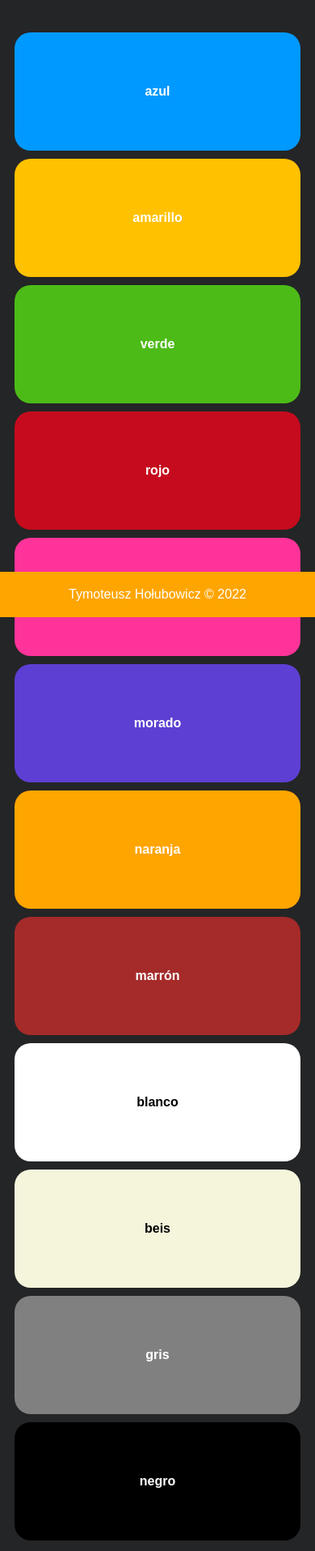
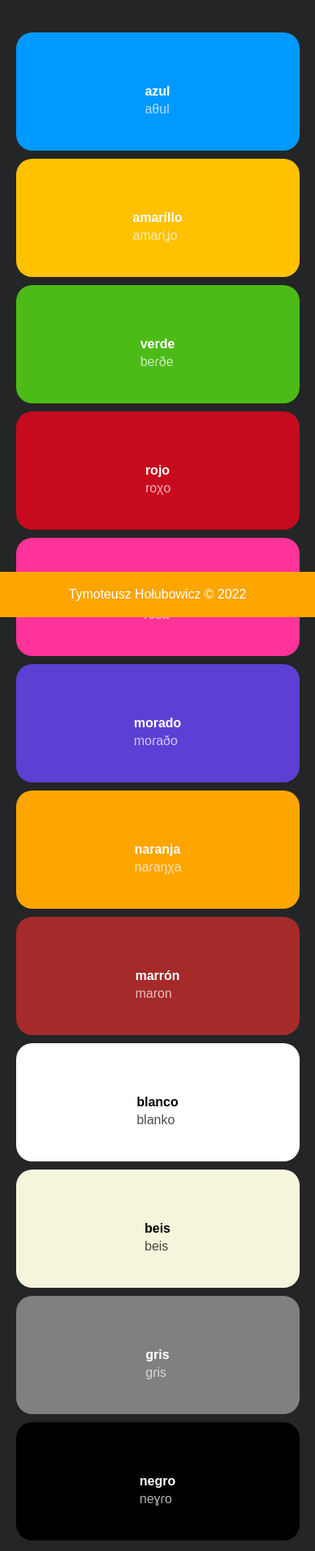
Before and after one commit to t-holubowicz/colores-en-espanol, a plain HTML site: page index.html in a window 390 px wide. Shown: the part 82-1997 px from the top of the page at 81% size. Drawn offline with Linux system fonts and the light colour scheme; a web font is replaced by a local one.

Commit message:
Added phonetic pronunciation

```diff
--- a/css/main.css
+++ b/css/main.css
@@ -1,3 +1,4 @@
+@charset "UTF-8";
 :root {
   --beige: #f5f5dc;
   --black: #000000;
@@ -57,6 +58,8 @@ b {
 }
 
 .content {
+  display: flex;
+  justify-content: center;
   text-align: center;
   margin-bottom: 4rem;
 }
@@ -64,7 +67,7 @@ b {
 .grid-container {
   display: grid;
   gap: 0.625rem;
-  padding: 0 clamp(0.625rem, 0.625rem + 2vw, 5rem) 0 clamp(0.625rem, 0.625rem + 2vw, 5rem);
+  width: min(90%, 87.5rem);
 }
 @media (min-width: 43.75em) {
   .grid-container {
@@ -85,39 +88,267 @@ b {
 }
 .grid-container__element--bg-beige {
   background-color: var(--beige);
+  position: relative;
+}
+.grid-container__element--bg-beige::before {
+  content: "beis";
+  position: absolute;
+  top: 6;
+  margin-top: 1.375rem;
+  margin-left: auto;
+  margin-right: auto;
+  opacity: 0.7;
+  transition: opacity 150ms ease-in-out;
+}
+@media (min-width: 56.25em) {
+  .grid-container__element--bg-beige::before {
+    opacity: 0;
+  }
+}
+.grid-container__element--bg-beige:hover::before {
+  opacity: 0.7;
 }
 .grid-container__element--bg-black {
   background-color: var(--black);
+  position: relative;
+}
+.grid-container__element--bg-black::before {
+  content: "neɣɾo";
+  position: absolute;
+  top: 6;
+  margin-top: 1.375rem;
+  margin-left: auto;
+  margin-right: auto;
+  opacity: 0.7;
+  transition: opacity 150ms ease-in-out;
+}
+@media (min-width: 56.25em) {
+  .grid-container__element--bg-black::before {
+    opacity: 0;
+  }
+}
+.grid-container__element--bg-black:hover::before {
+  opacity: 0.7;
 }
 .grid-container__element--bg-blue {
   background-color: var(--blue);
+  position: relative;
+}
+.grid-container__element--bg-blue::before {
+  content: "aθul";
+  position: absolute;
+  top: 6;
+  margin-top: 1.375rem;
+  margin-left: auto;
+  margin-right: auto;
+  opacity: 0.7;
+  transition: opacity 150ms ease-in-out;
+}
+@media (min-width: 56.25em) {
+  .grid-container__element--bg-blue::before {
+    opacity: 0;
+  }
+}
+.grid-container__element--bg-blue:hover::before {
+  opacity: 0.7;
 }
 .grid-container__element--bg-brown {
   background-color: var(--brown);
+  position: relative;
+}
+.grid-container__element--bg-brown::before {
+  content: "maron";
+  position: absolute;
+  top: 6;
+  margin-top: 1.375rem;
+  margin-left: auto;
+  margin-right: auto;
+  opacity: 0.7;
+  transition: opacity 150ms ease-in-out;
+}
+@media (min-width: 56.25em) {
+  .grid-container__element--bg-brown::before {
+    opacity: 0;
+  }
+}
+.grid-container__element--bg-brown:hover::before {
+  opacity: 0.7;
 }
 .grid-container__element--bg-gray {
   background-color: var(--gray);
+  position: relative;
+}
+.grid-container__element--bg-gray::before {
+  content: "gɾis";
+  position: absolute;
+  top: 6;
+  margin-top: 1.375rem;
+  margin-left: auto;
+  margin-right: auto;
+  opacity: 0.7;
+  transition: opacity 150ms ease-in-out;
+}
+@media (min-width: 56.25em) {
+  .grid-container__element--bg-gray::before {
+    opacity: 0;
+  }
+}
+.grid-container__element--bg-gray:hover::before {
+  opacity: 0.7;
 }
 .grid-container__element--bg-green {
   background-color: var(--green);
+  position: relative;
+}
+.grid-container__element--bg-green::before {
+  content: "beɾðe";
+  position: absolute;
+  top: 6;
+  margin-top: 1.375rem;
+  margin-left: auto;
+  margin-right: auto;
+  opacity: 0.7;
+  transition: opacity 150ms ease-in-out;
+}
+@media (min-width: 56.25em) {
+  .grid-container__element--bg-green::before {
+    opacity: 0;
+  }
+}
+.grid-container__element--bg-green:hover::before {
+  opacity: 0.7;
 }
 .grid-container__element--bg-orange {
   background-color: var(--orange);
+  position: relative;
+}
+.grid-container__element--bg-orange::before {
+  content: "naɾaŋχa";
+  position: absolute;
+  top: 6;
+  margin-top: 1.375rem;
+  margin-left: auto;
+  margin-right: auto;
+  opacity: 0.7;
+  transition: opacity 150ms ease-in-out;
+}
+@media (min-width: 56.25em) {
+  .grid-container__element--bg-orange::before {
+    opacity: 0;
+  }
+}
+.grid-container__element--bg-orange:hover::before {
+  opacity: 0.7;
 }
 .grid-container__element--bg-pink {
   background-color: var(--pink);
+  position: relative;
+}
+.grid-container__element--bg-pink::before {
+  content: "rosa";
+  position: absolute;
+  top: 6;
+  margin-top: 1.375rem;
+  margin-left: auto;
+  margin-right: auto;
+  opacity: 0.7;
+  transition: opacity 150ms ease-in-out;
+}
+@media (min-width: 56.25em) {
+  .grid-container__element--bg-pink::before {
+    opacity: 0;
+  }
+}
+.grid-container__element--bg-pink:hover::before {
+  opacity: 0.7;
 }
 .grid-container__element--bg-purple {
   background-color: var(--purple);
+  position: relative;
+}
+.grid-container__element--bg-purple::before {
+  content: "moɾaðo";
+  position: absolute;
+  top: 6;
+  margin-top: 1.375rem;
+  margin-left: auto;
+  margin-right: auto;
+  opacity: 0.7;
+  transition: opacity 150ms ease-in-out;
+}
+@media (min-width: 56.25em) {
+  .grid-container__element--bg-purple::before {
+    opacity: 0;
+  }
+}
+.grid-container__element--bg-purple:hover::before {
+  opacity: 0.7;
 }
 .grid-container__element--bg-red {
   background-color: var(--red);
+  position: relative;
+}
+.grid-container__element--bg-red::before {
+  content: "roχo";
+  position: absolute;
+  top: 6;
+  margin-top: 1.375rem;
+  margin-left: auto;
+  margin-right: auto;
+  opacity: 0.7;
+  transition: opacity 150ms ease-in-out;
+}
+@media (min-width: 56.25em) {
+  .grid-container__element--bg-red::before {
+    opacity: 0;
+  }
+}
+.grid-container__element--bg-red:hover::before {
+  opacity: 0.7;
 }
 .grid-container__element--bg-white {
   background-color: var(--white);
+  position: relative;
+}
+.grid-container__element--bg-white::before {
+  content: "blanko";
+  position: absolute;
+  top: 6;
+  margin-top: 1.375rem;
+  margin-left: auto;
+  margin-right: auto;
+  opacity: 0.7;
+  transition: opacity 150ms ease-in-out;
+}
+@media (min-width: 56.25em) {
+  .grid-container__element--bg-white::before {
+    opacity: 0;
+  }
+}
+.grid-container__element--bg-white:hover::before {
+  opacity: 0.7;
 }
 .grid-container__element--bg-yellow {
   background-color: var(--yellow);
+  position: relative;
+}
+.grid-container__element--bg-yellow::before {
+  content: "amaɾiʝo";
+  position: absolute;
+  top: 6;
+  margin-top: 1.375rem;
+  margin-left: auto;
+  margin-right: auto;
+  opacity: 0.7;
+  transition: opacity 150ms ease-in-out;
+}
+@media (min-width: 56.25em) {
+  .grid-container__element--bg-yellow::before {
+    opacity: 0;
+  }
+}
+.grid-container__element--bg-yellow:hover::before {
+  opacity: 0.7;
 }
 
 .black-text {
```
Also changed, not shown: js/app.js (+4 -4 lines), 1 other file.
